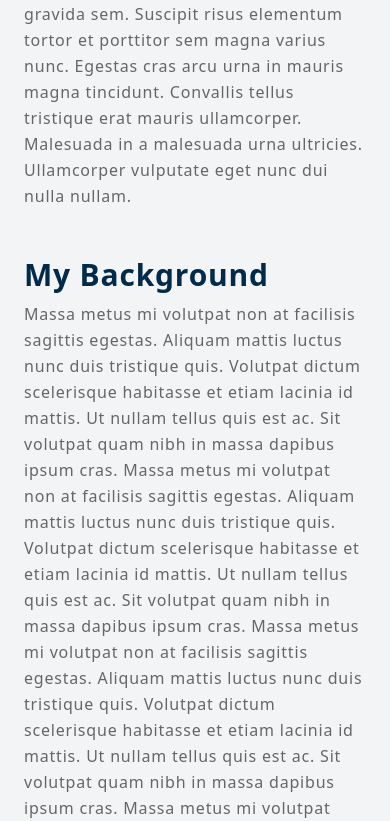
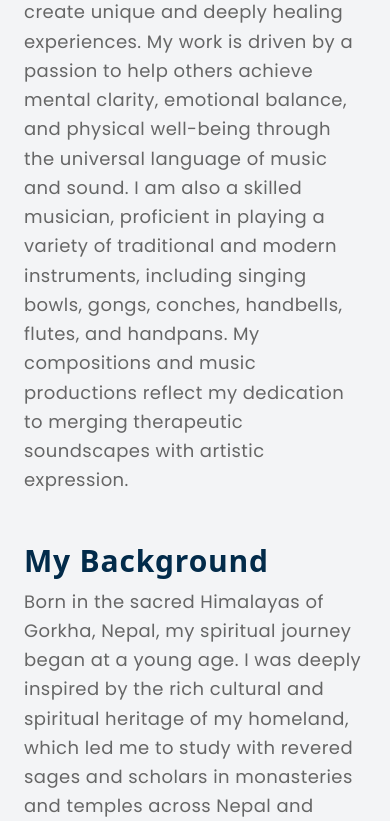
Before and after one commit to shashankapoudel/master-akash-portfolio, a React (Vite) app: page /about in a window 390 px wide. Shown: the part 1176-1997 px from the top of the page. Built offline with nearby package versions, Linux system fonts and the light colour scheme.

Commit message:
latest changes

```diff
--- a/src/components/ServiceCard.jsx
+++ b/src/components/ServiceCard.jsx
@@ -2,7 +2,7 @@ import React from 'react'
 
 const ServiceCard = () => {
     return (
-        <div className='flex flex-col gap-2 relative mt-4 p-4'>
+        <div className='flex flex-col gap-2 relative mt-4 p-4 font-poppins'>
 
             <h1 className='text-center text-3xl font-semibold text-[#111111]'>Meditation Guidelines</h1>
 
@@ -15,7 +15,7 @@ const ServiceCard = () => {
                         className='w-full rounded-md mb-4'
                         src='/Images/homePhoto.jpg'
                     />
-                    <p className='text-[#666666]'>In a world filled with distractions, finding inner peace can feel like a distant dream. Yogi Akash offers personalized meditation guidance to help you reconnect with your inner self, achieve mental clarity, and cultivate lasting tranquility.</p>
+                    <p className='text-[#666666] text-lg font-poppins'>In a world filled with distractions, finding inner peace can feel like a distant dream. Yogi Akash offers personalized meditation guidance to help you reconnect with your inner self, achieve mental clarity, and cultivate lasting tranquility.</p>
 
                     <button
                         className='w-full lg:w-1/3 bg-[#044F86] rounded-md p-2 text-white mt-2  bg-gradient-to-r from-[#044F86] to-[#0A6EB5]  '
--- a/src/pages/About.jsx
+++ b/src/pages/About.jsx
@@ -2,6 +2,7 @@ import React from 'react'
 import CompanyCard from '../components/CompanyCard'
 import Quotes from '../components/Quotes'
 import ContactCard from '../components/ContactCard'
+import { motion } from 'framer-motion';
 
 const About = () => {
     return (
@@ -17,56 +18,66 @@ const About = () => {
             <div className='p-4 lg:p-12 flex flex-col gap-4'>
 
                 <div className='py-4'>
+                    <motion.div
+                        initial={{ opacity: 0, y: 20 }}
+                        whileInView={{ opacity: 1, y: 0 }}
+                        transition={{ duration: 0.6, delay: 0.2 }}
+                    >
                         <h2 className="text-3xl font-bold text-[#022B4A] mb-2">About me</h2>
-                    <p className="text-[#666666] leading-relaxed">
-                        Tincidunt eu enim nulla egestas id gravida sem. Suscipit risus elementum tortor et porttitor sem magna varius nunc.
-                        Egestas cras arcu urna in mauris magna tincidunt. Convallis tellus tristique erat mauris ullamcorper.
-                        Malesuada in a malesuada urna ultricies. Ullamcorper vulputate eget nunc dui nulla nullam.  Tincidunt eu enim nulla egestas id gravida sem. Suscipit risus elementum tortor et porttitor sem magna varius nunc.
-                        Egestas cras arcu urna in mauris magna tincidunt. Convallis tellus tristique erat mauris ullamcorper.
-                        Malesuada in a malesuada urna ultricies. Ullamcorper vulputate eget nunc dui nulla nullam.
-                        Tincidunt eu enim nulla egestas id gravida sem. Suscipit risus elementum tortor et porttitor sem magna varius nunc.
-                        Egestas cras arcu urna in mauris magna tincidunt. Convallis tellus tristique erat mauris ullamcorper.
-                        Malesuada in a malesuada urna ultricies. Ullamcorper vulputate eget nunc dui nulla nullam.  Tincidunt eu enim nulla egestas id gravida sem. Suscipit risus elementum tortor et porttitor sem magna varius nunc.
-                        Egestas cras arcu urna in mauris magna tincidunt. Convallis tellus tristique erat mauris ullamcorper.
-                        Malesuada in a malesuada urna ultricies. Ullamcorper vulputate eget nunc dui nulla nullam.
+                        <p className="text-[#666666] leading-relaxed text-lg tracking-wide font-poppins">
+                            I am Master Akash Banjara, a Senior Nepalese Singing Bowl Healing Master, deeply rooted in the spiritual traditions of the Himalayas. My journey into sound healing began in the tranquil mountains of Gorkha, Nepal, where I was captivated by the soothing vibrations of traditional singing bowls. Drawn to their ability to calm the mind and heal the body, I immersed myself in the study of sound frequencies and their profound effects on human consciousness.
+
+                            What started as a personal quest for balance and inner peace soon evolved into a lifelong mission to share the transformative power of sound healing with the world. Over the years, I have honed my craft, blending ancient wisdom with modern scientific knowledge to create unique and deeply healing experiences. My work is driven by a passion to help others achieve mental clarity, emotional balance, and physical well-being through the universal language of music and sound.
+
+                            I am also a skilled musician, proficient in playing a variety of traditional and modern instruments, including singing bowls, gongs, conches, handbells, flutes, and handpans. My compositions and music productions reflect my dedication to merging therapeutic soundscapes with artistic expression.
                         </p>
+                    </motion.div>
                 </div>
 
                 <div className='py-4'>
+                    <motion.div
+                        initial={{ opacity: 0, y: 20 }}
+                        whileInView={{ opacity: 1, y: 0 }}
+                        transition={{ duration: 0.6, delay: 0.2 }}
+                    >
                         <h2 className="text-3xl font-bold text-[#022B4A] mb-2">My Background</h2>
-                    <p className="text-[#666666] leading-relaxed">
-                        Massa metus mi volutpat non at facilisis sagittis egestas. Aliquam mattis luctus nunc duis tristique quis. Volutpat dictum scelerisque habitasse et etiam lacinia id mattis.
-                        Ut nullam tellus quis est ac. Sit volutpat quam nibh in massa dapibus ipsum cras.
-                        Massa metus mi volutpat non at facilisis sagittis egestas. Aliquam mattis luctus nunc duis tristique quis. Volutpat dictum scelerisque habitasse et etiam lacinia id mattis.
-                        Ut nullam tellus quis est ac. Sit volutpat quam nibh in massa dapibus ipsum cras.
-                        Massa metus mi volutpat non at facilisis sagittis egestas. Aliquam mattis luctus nunc duis tristique quis. Volutpat dictum scelerisque habitasse et etiam lacinia id mattis.
-                        Ut nullam tellus quis est ac. Sit volutpat quam nibh in massa dapibus ipsum cras.
-                        Massa metus mi volutpat non at facilisis sagittis egestas. Aliquam mattis luctus nunc duis tristique quis. Volutpat dictum scelerisque habitasse et etiam lacinia id mattis.
-                        Ut nullam tellus quis est ac. Sit volutpat quam nibh in massa dapibus ipsum cras.
+                        <p className="text-[#666666] leading-relaxed text-lg tracking-wide font-poppins">
+                            Born in the sacred Himalayas of Gorkha, Nepal, my spiritual journey began at a young age. I was deeply inspired by the rich cultural and spiritual heritage of my homeland, which led me to study with revered sages and scholars in monasteries and temples across Nepal and India. My formal training in sound healing, yoga, meditation, and energy transformation took place in the monastic regions of northern India, where I learned under the guidance of renowned Himalayan yoga masters.
+
+                            My expertise spans a wide range of healing practices, including yoga, sound therapy, Reiki, meditation, mantra chanting, and energy transformation. I have combined these traditional methods with modern scientific research to develop innovative sound therapy techniques that address chronic conditions such as cancer, stroke, migraines, and arthritis. I have also created specialized treatments for pregnant women and immunity enhancement, achieving clinically proven results.
+
+                            As a certified sound healer and meditation teacher, I have conducted workshops, retreats, and personalized sessions for diverse audiences worldwide. My ability to adapt my teachings to different cultures and individuals has made my services highly sought-after across the globe.
                         </p>
+                    </motion.div>
                 </div>
 
                 <div className='py-4'>
+                    <motion.div
+                        initial={{ opacity: 0, y: 20 }}
+                        whileInView={{ opacity: 1, y: 0 }}
+                        transition={{ duration: 0.6, delay: 0.2 }}
+                    >
                         <h2 className="text-3xl font-bold text-[#022B4A] mb-2">My Achievements</h2>
 
-                    <p className="text-[#666666] leading-relaxed">
-                        Tincidunt eu enim nulla egestas id gravida sem. Suscipit risus elementum tortor et porttitor sem magna varius nunc.
-                        Egestas cras arcu urna in mauris magna tincidunt.
-                        Convallis tellus tristique erat mauris ullamcorper. Gestas id gravida sem. Suscipit risus elementum tortor et porttitor sem magna varius nunc.
-                        Tincidunt eu enim nulla egestas id gravida sem. Suscipit risus elementum tortor et porttitor sem magna varius nunc.
-                        Egestas cras arcu urna in mauris magna tincidunt.
-                        Convallis tellus tristique erat mauris ullamcorper. Gestas id gravida sem. Suscipit risus elementum tortor et porttitor sem magna varius nunc.
-                        Tincidunt eu enim nulla egestas id gravida sem. Suscipit risus elementum tortor et porttitor sem magna varius nunc.
-                        Egestas cras arcu urna in mauris magna tincidunt.
-                        Convallis tellus tristique erat mauris ullamcorper. Gestas id gravida sem. Suscipit risus elementum tortor et porttitor sem magna varius nunc.
-                        Tincidunt eu enim nulla egestas id gravida sem. Suscipit risus elementum tortor et porttitor sem magna varius nunc.
-                        Egestas cras arcu urna in mauris magna tincidunt.
-                        Convallis tellus tristique erat mauris ullamcorper. Gestas id gravida sem. Suscipit risus elementum tortor et porttitor sem magna varius nunc.
+                        <p className="text-[#666666] leading-relaxed text-lg tracking-wide font-poppins">
+                            With over a decade of experience in sound therapy and teaching, I have touched the lives of thousands of individuals worldwide. I have healed tens of thousands through my transformative sound therapy sessions and trained countless students in the art of natural healing. My work has been recognized by the Nepalese government, making me the first sound therapist to receive official qualifications in this field.
+                            <br />
+                            I founded the International School of Natural Sound Healing, which has established healing centers and branches in multiple countries. My teachings and techniques have reached a global audience, and I have been invited to share my wisdom in countries such as Germany, Vietnam, Taiwan, Malaysia, Thailand, and Italy.
+                            <br />
+                            In addition to my healing work, I am a accomplished musician and composer. I have produced and published my own music albums, blending therapeutic soundscapes with artistic expression. My collaborations with fellow sound therapy practitioners have further enriched my contributions to the field.
+
+                            My greatest achievement lies in the countless individuals who have found peace, balance, and healing through my work. Their stories of transformation inspire me to continue my mission of spreading the healing power of sound to every corner of the world.
                         </p>
+                    </motion.div>
                 </div>
             </div>
 
             <div className='flex flex-col p-5 lg:p-12 gap-4 relative border-t border-b '>
+                <motion.div
+                    initial={{ opacity: 0, y: 20 }}
+                    whileInView={{ opacity: 1, y: 0 }}
+                    transition={{ duration: 0.6, delay: 0.2 }}
+                >
                     <div>
                         <h1 className='text-center text-3xl font-bold text-[#022B4A]'>My Services</h1>
                         <p></p>
@@ -98,20 +109,41 @@ const About = () => {
                             href='/services'>Learn more
                         </button>
                     </div>
+                </motion.div>
             </div>
 
 
             <div className='p-4 lg:p-12'>
+                <motion.div
+                    initial={{ opacity: 0, y: 20 }}
+                    whileInView={{ opacity: 1, y: 0 }}
+                    transition={{ duration: 0.6, delay: 0.2 }}
+                >
                     <CompanyCard />
-            </div>
-            <div className='p-4 lg:p-12'>
-                <Quotes />
-            </div>
-            <div className='p-4 lg:p-12'>
-                <ContactCard />
+                </motion.div>
             </div>
 
+            <div className='p-4 lg:p-12'>
+                <motion.div
+                    initial={{ opacity: 0, y: 20 }}
+                    whileInView={{ opacity: 1, y: 0 }}
+                    transition={{ duration: 0.6, delay: 0.2 }}
+                >
+                    <Quotes />
+                </motion.div>
             </div>
+
+            <div className='p-4 lg:p-12'>
+                <motion.div
+                    initial={{ opacity: 0, y: 20 }}
+                    whileInView={{ opacity: 1, y: 0 }}
+                    transition={{ duration: 0.6, delay: 0.2 }}
+                >
+                    <ContactCard />
+                </motion.div>
+            </div>
+
+        </div >
     )
 }
 
```
Also changed, not shown: src/components/ContactCard.jsx (+4 -4 lines), src/pages/homePage.jsx (+11 -4 lines). Lines whose indentation alone changed are shown as unchanged.
